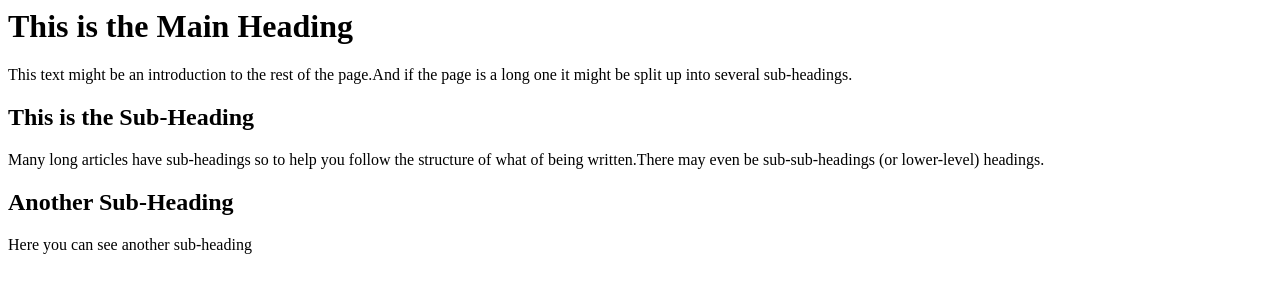
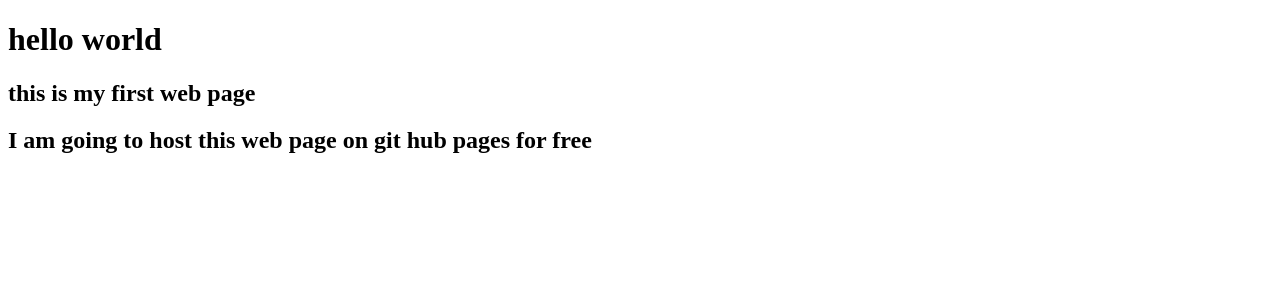
Before and after one commit to Huzaif-khan/b9-web-dev-1, a plain HTML site: page index.html in a window 1280 px wide. Drawn offline with Linux system fonts and the light colour scheme.

Commit message:
just a heading

```diff
--- a/index.html
+++ b/index.html
@@ -1,14 +1,16 @@
-<html>
+<!DOCTYPE html>
+<html lang="en">
+
+<head>
+    <meta charset="UTF-8">
+    <meta name="viewport" content="width=device-width, initial-scale=1.0">
+    <title>This is the Title of the page</title>
+</head>
 
 <body>
-    <h1>This is the Main Heading</h1>
-    <p>This text might be an introduction to the rest of the page.And if the page is a long one it might be split up
-        into several sub-headings.</p>
-    <h2>This is the Sub-Heading</h2>
-    <p>Many long articles have sub-headings so to help you follow the structure of what of being written.There may even
-        be sub-sub-headings (or lower-level) headings.</p>
-    <h2>Another Sub-Heading</h2>
-    <p> Here you can see another sub-heading</p>
+    <h1>hello world</h1>
+    <h2>this is my first web page</h2>
+    <h2>I am going to host this web page on git hub pages for free</h2>
 
 </body>
 
```
